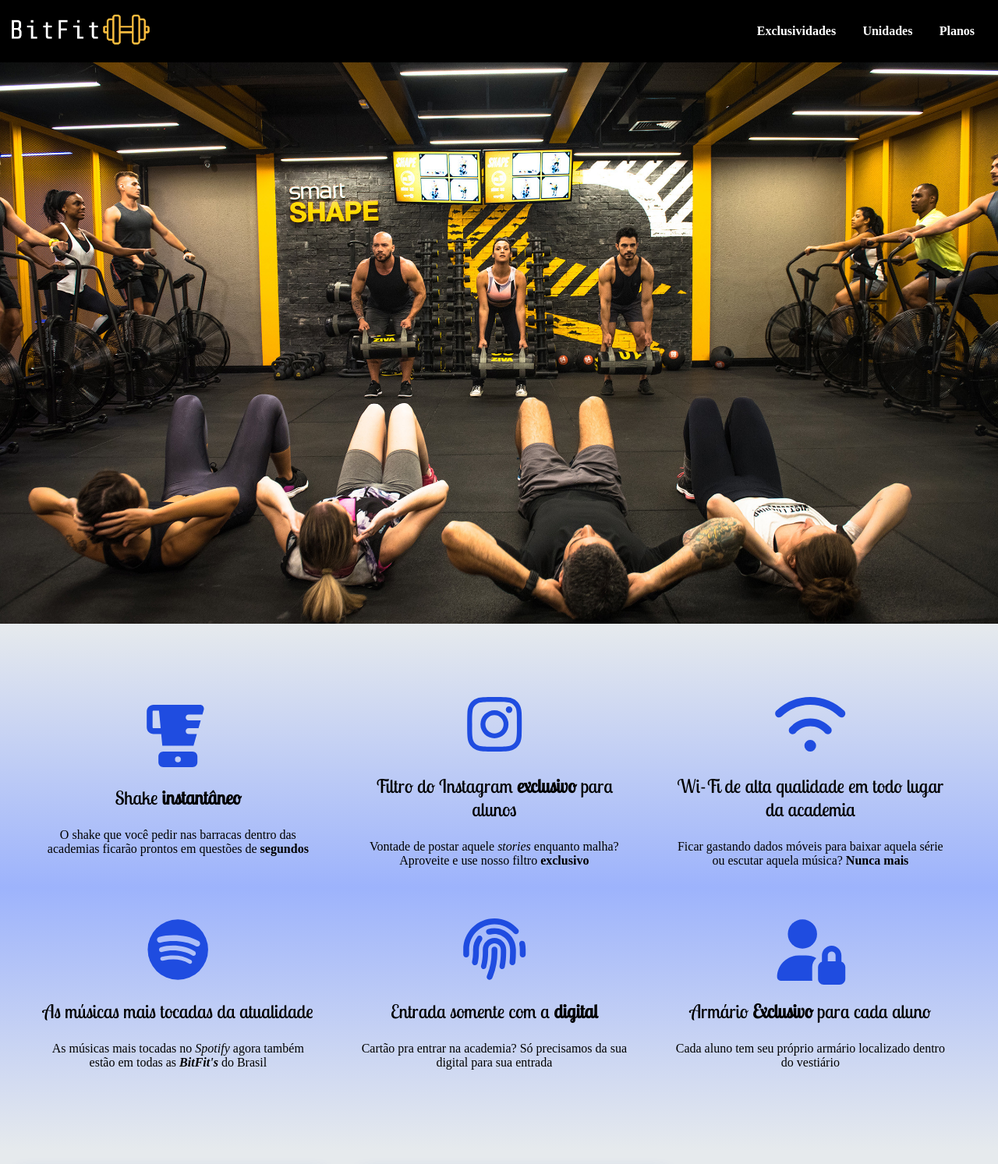
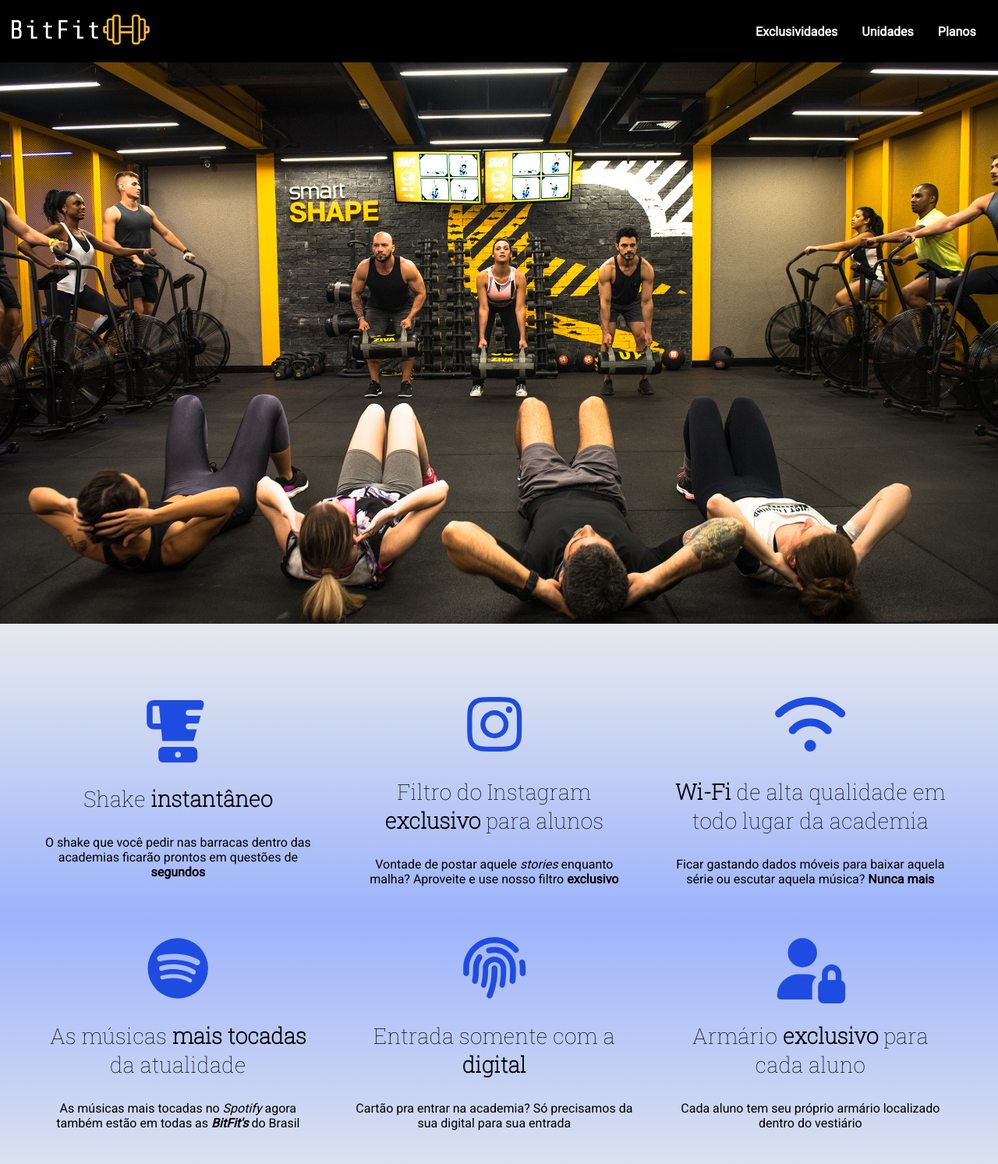
Before and after one commit to BrunoBrasolin/BitFit, a plain HTML site: page index.html in a window 1280 px wide. Shown: the top 1493 px of the page at 78% size. Drawn offline with Linux system fonts and the light colour scheme.

Commit message:
Fix some things

```diff
--- a/assets/css/helpers/keyframes.scss
+++ b/assets/css/helpers/keyframes.scss
@@ -2,35 +2,35 @@
     0% {
         transform: rotate(1deg);
     }
+
     25% {
-        transform: rotate(0.5deg);
+        transform: rotate(0.75deg);
     }
+
     50% {
-        transform: rotate(-1deg);
+        transform: rotate(-0.5deg);
     }
+
     75% {
-        transform: rotate(0.5deg);
+        transform: rotate(0.25deg);
     }
+
     100% {
         transform: rotate(0deg);
     }
 }
 
-@keyframes slide {
+@keyframes popup {
     0% {
-        margin-left: 0;
+        transform: scale(0.75);
     }
-    25% {
-        margin-left: 5px;
+
+    50% {
+        transform: scale(1.25);
     }
-    50% {
-        margin-left: -5px;
-    }
-    75% {
-        margin-left: 3px;
-    }
+
     100% {
-        margin-left: 0;
+        transform: scale(1);
     }
 }
 
@@ -38,18 +38,22 @@
     0% {
         border: 5px solid black;
     }
+
     12% {
         border-bottom: 5px solid green;
     }
+
     38% {
         border-right: 5px solid green;
     }
+
     64% {
         border-top: 5px solid green;
     }
     89% {
         border-left: 5px solid green;
     }
+
     100% {
         border: 5px solid darkgreen;
     }
@@ -59,20 +63,25 @@
     0% {
         opacity: 0;
     }
+
     45% {
         opacity: 1;
     }
+
     100% {
         opacity: 1;
     }
 }
+
 @keyframes check-right {
     0% {
         opacity: 0;
     }
+
     46% {
         opacity: 0.1;
     }
+
     90% {
         opacity: 1;
     }
--- a/assets/css/layouts/exclusividades.scss
+++ b/assets/css/layouts/exclusividades.scss
@@ -13,8 +13,8 @@
         border-radius: 5%;
 
         .exclusividades-header {
-            font-family: "Lobster Two", Helvetica, sans-serif;
-            font-size: 150%;
+            font-family: 'Roboto Slab', serif;
+            font-size: 175%;
             text-align: center;
         }
 
@@ -32,7 +32,7 @@
             box-shadow: 0 4px 8px 0 rgba(31, 76, 224, 0.5), 0 6px 20px 0 rgba(31, 76, 224, 0.3);
             animation: rotate 0.5s ease-in-out both;
             .exclusividades-icons {
-                animation: slide 0.5s ease-in-out both;
+                animation: popup 0.5s;
                 animation-delay: 0.1s;
             }
         }
--- a/assets/css/layouts/intro.scss
+++ b/assets/css/layouts/intro.scss
@@ -7,6 +7,7 @@ body {
   scroll-behavior: smooth;
   background-color: $body-color;
   text-rendering: optimizeLegibility;
+  font-family: "Roboto";
 }
 
 #intro {
@@ -18,7 +19,7 @@ body {
 
 .form-plano {
   display: none;
-  // display: flex;
+  // display      : flex;
   position: absolute;
   color: white;
   background-color: rgba($color: #000000, $alpha: 0.9);
@@ -33,6 +34,7 @@ body {
   margin: auto;
   left: 0;
   right: 0;
+
   fieldset {
     border: none;
     font-size: 150%;
@@ -42,20 +44,24 @@ body {
     legend {
       text-align: center;
     }
+
     label,
     select,
     button {
       margin: 0.5em 0;
     }
+
     label {
       display: flex;
       border: 1px solid white;
       width: 100%;
       border-radius: 15px;
+
       svg {
         margin: 0.1em 1em;
       }
     }
+
     input,
     select,
     button {
@@ -76,8 +82,10 @@ body {
         color: black;
       }
     }
+
     option {
       z-index: 1;
+
       &:hover {
         background-color: black !important;
       }
@@ -88,6 +96,7 @@ body {
     display: none;
     width: 100%;
     height: 100%;
+
     img {
       display: block;
       margin: auto;
@@ -97,23 +106,28 @@ body {
       border: 5px solid green;
       border-radius: 100%;
     }
+
     p {
       font-size: 110%;
     }
   }
+
   #close-modal {
     cursor: pointer;
     align-self: flex-end;
   }
+
   .check {
     animation: success 1s linear;
     margin: auto;
     border-radius: 100%;
-        border: 5px solid darkgreen;
+    border: 5px solid darkgreen;
     height: 15em;
     width: 15em;
+
     .checks {
       margin-top: 4.5em;
+
       .check-left {
         display: inline-block;
         width: 1em;
@@ -121,8 +135,9 @@ body {
         margin-left: 5em;
         background-color: darkgreen;
         transform: rotate(-45deg);
-        animation: check-left 1s linear;
+        animation: check-left 0.5s linear;
       }
+
       .check-right {
         display: inline-block;
         margin-left: 1.6em;
@@ -130,7 +145,7 @@ body {
         height: 5em;
         background-color: darkgreen;
         transform: rotate(50deg);
-        animation: check-right 1s linear;
+        animation: check-right 0.5s linear;
       }
     }
   }
--- a/assets/css/layouts/navbar.scss
+++ b/assets/css/layouts/navbar.scss
@@ -1,5 +1,5 @@
 /* NAVBAR */
-#navbar {
+.navbar {
     z-index: 1;
     height: 5em;
     width: 100%;
@@ -9,11 +9,11 @@
     align-items: center;
     justify-content: space-between;
 
-    .navbar-links {
+    > .navbar-links {
         display: flex;
         width: 25%;
         justify-content: space-around;
-        .navbar-link {
+        > .navbar-link {
             color: white;
             font-weight: bold;
             text-decoration: none;
@@ -22,9 +22,13 @@
                 color: grey;
             }
         }
+        @media screen and (max-width: 150px){
+
+        }
     }
-
-    img {
-        height: 2.5rem;
+    > a {
+        > img {
+            height: 2.5rem;
+        }
     }
 }
--- a/index.html
+++ b/index.html
@@ -4,8 +4,8 @@
 <head>
   <meta charset="UTF-8">
   <link rel="shortcut icon" href="assets/img/icon.png" type="image/x-icon">
-  <link href='http://fonts.googleapis.com/css?family=Berkshire+Swash' rel='stylesheet' type='text/css'>
-  <link href='http://fonts.googleapis.com/css?family=Lobster+Two' rel='stylesheet' type='text/css'>
+  <link href="https://fonts.googleapis.com/css2?family=Noto+Sans&family=Roboto+Slab:wght@100&family=Roboto:wght@100&display=swap" rel="stylesheet">
+  <link href='https://fonts.googleapis.com/css?family=Roboto' rel='stylesheet'>
   <meta name="viewport" content="width=device-width, initial-scale=1">
   <meta http-equiv="X-UA-Compatible" content="ie=edge">
   <link rel="stylesheet" href="assets/css/style.css">
@@ -14,7 +14,7 @@
 </head>
 
 <body>
-  <nav id="navbar">
+  <nav class="navbar desktop">
     <a href="#intro"><img src="assets/img/logo_navbar.png" id="icon" alt="Icon"></a>
     <div class="navbar-links">
       <a href="#exclusividades" class="navbar-link">Exclusividades</a>
@@ -22,6 +22,17 @@
       <a href="#planos" class="navbar-link">Planos</a>
     </div>
   </nav>
+
+  <!-- <nav class="navbar mobile">
+    <a href="#intro"><img src="assets/img/logo_navbar.png" id="icon" alt="Icon"></a>
+    <div class="navbar-links">
+      <a href="#exclusividades" class="navbar-link">Exclusividades</a>
+      <a href="#unidades" class="navbar-link">Unidades</a>
+      <a href="#planos" class="navbar-link">Planos</a>
+    </div>
+  </nav> -->
+
+
   <div id="intro">
   </div>
 
@@ -40,13 +51,13 @@
     </div>
     <div class="exclusividades" id="wifi">
       <i class="exclusividades-icons fas fa-wifi fa-5x"></i>
-      <p class="exclusividades-header">Wi-Fi de alta qualidade em todo lugar da academia</p>
+      <p class="exclusividades-header"><b>Wi-Fi</b> de alta qualidade em todo lugar da academia</p>
       <p class="exclusividades-body">Ficar gastando dados móveis para baixar aquela série ou escutar aquela
         música? <b>Nunca mais</b></p>
     </div>
     <div class="exclusividades" id="musica">
       <i class="exclusividades-icons fab fa-spotify fa-5x"></i>
-      <p class="exclusividades-header">As músicas mais tocadas da atualidade</p>
+      <p class="exclusividades-header">As músicas <b>mais tocadas</b> da atualidade</p>
       <p class="exclusividades-body">As músicas mais tocadas no <i>Spotify</i> agora também estão em todas as
         <i><b>BitFit's</b></i> do Brasil</p>
     </div>
@@ -58,7 +69,7 @@
     </div>
     <div class="exclusividades" id="vestiario">
       <i class="exclusividades-icons fas fa-user-lock fa-5x"></i>
-      <p class="exclusividades-header">Armário <b>Exclusivo</b> para cada aluno</p>
+      <p class="exclusividades-header">Armário <b>exclusivo</b> para cada aluno</p>
       <p class="exclusividades-body">Cada aluno tem seu próprio armário localizado dentro do vestiário</p>
     </div>
   </section>
@@ -217,7 +228,7 @@
 
       <label for="email">
         <i class="fas fa-envelope"></i>
-        <input type="email" placeholder="E-mail" name="email" id="nome">
+        <input type="email" placeholder="E-mail" name="email" id="email">
       </label>
 
       <select name="select-unidade" id="select-unidade">
```
Also changed, not shown: assets/css/style.css, assets/css/syle.css (deleted), 3 other files.
